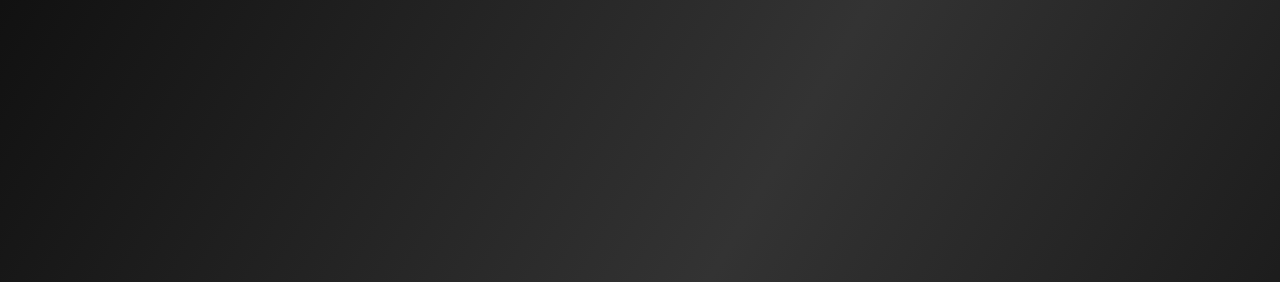
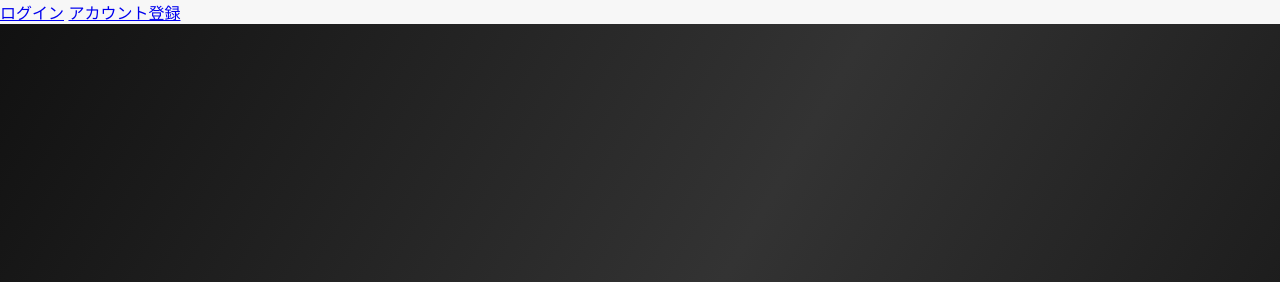
Before and after one commit to North-UnderWorld/--TAKUMI-, a plain HTML site: page public/index.html in a window 1280 px wide. Shown: the top 282 px of the page. Drawn offline with Linux system fonts and the light colour scheme.

Commit message:
Update index.html

```diff
--- a/public/index.html
+++ b/public/index.html
@@ -7,6 +7,11 @@
     <link rel="stylesheet" href="style.css" />
 </head>
 <body>
+
+<div class="button-area">
+  <a href="login.html" class="btn">ログイン</a>
+  <a href="signup.html" class="btn">アカウント登録</a>
+</div>
 
 <header class="hero">
     <div class="hero-content">
```
